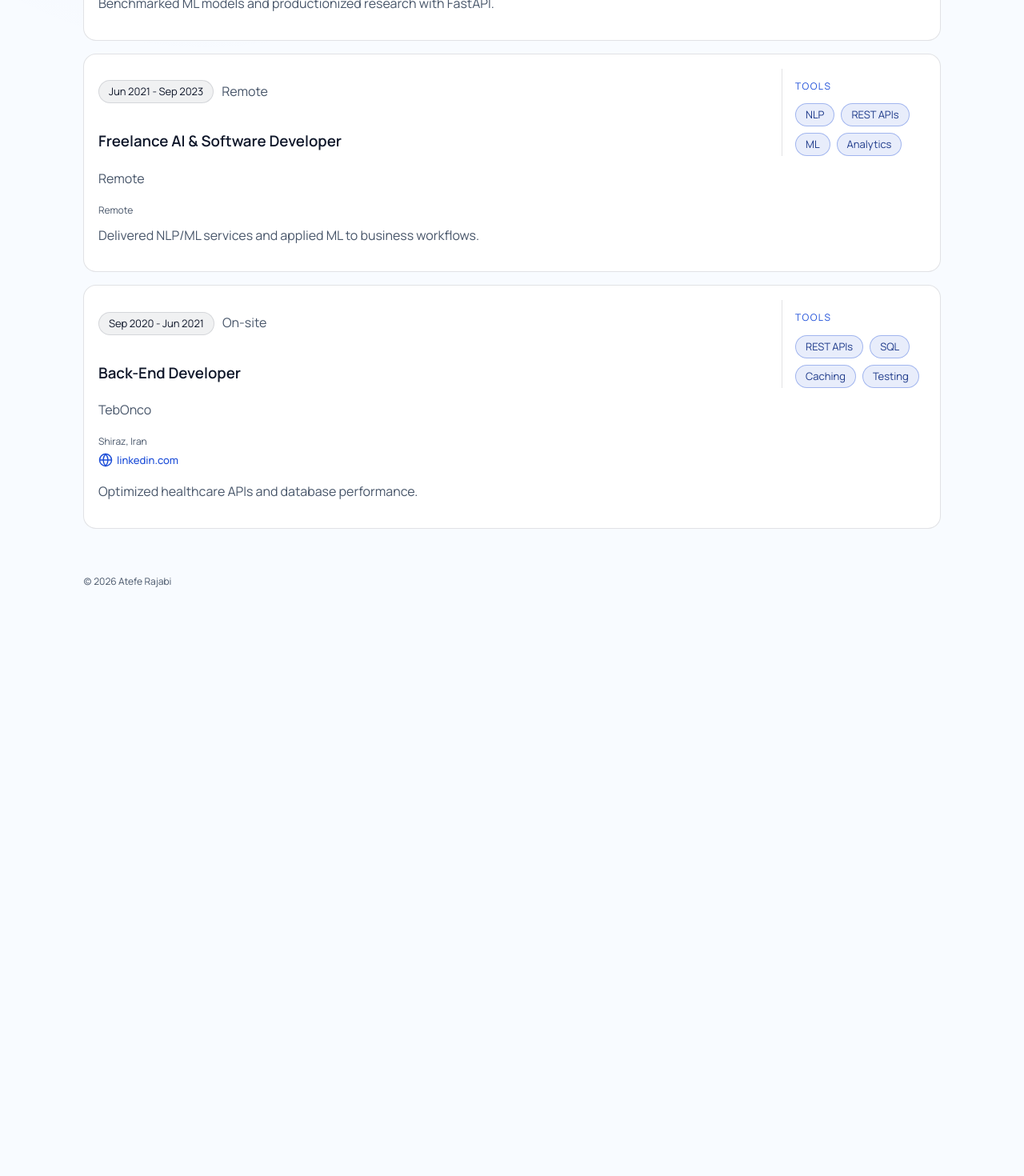
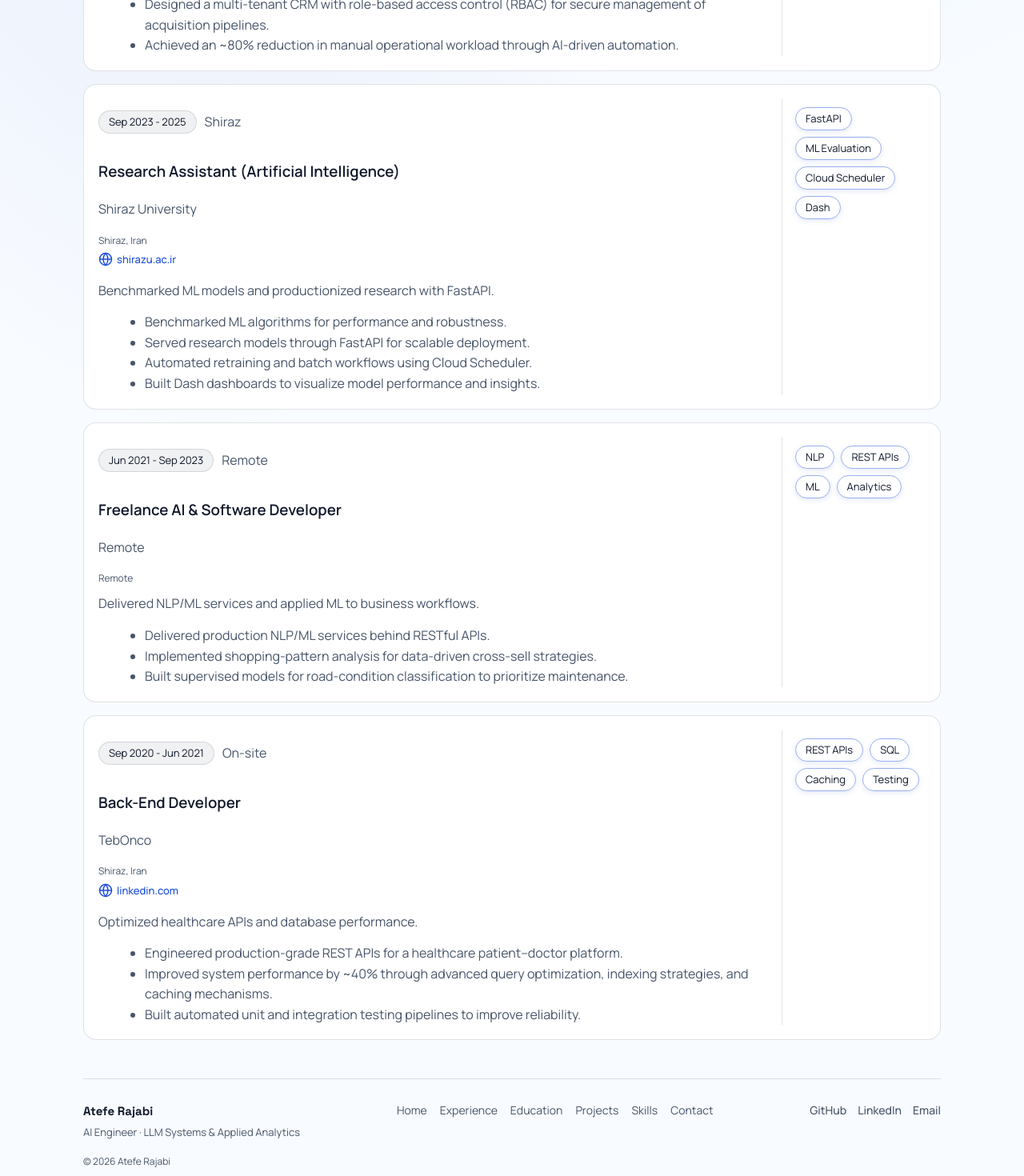
Before and after one commit to itsatefe/itsatefe.github.io, a React (Vite) app: page /experience in a window 1280 px wide. Shown: the part 1100-2570 px from the top of the page at 80% size. Before the commit the page ends 1836 px from the top, so only its background shows below. Built offline with nearby package versions, Linux system fonts and the light colour scheme.

Commit message:
update summary and structure

```diff
--- a/src/App.tsx
+++ b/src/App.tsx
@@ -62,9 +62,26 @@ export default function App() {
       </Routes>
 
       <footer className="footer">
-        <span>
-          (c) {new Date().getFullYear()} {profile.name}
-        </span>
+        <div className="footer__inner">
+          <div className="footer__brand">
+            <span className="footer__name">{profile.name}</span>
+            <span className="footer__tagline">{profile.title}</span>
+          </div>
+          <nav className="footer__nav">
+            <Link to="/">Home</Link>
+            <Link to="/experience">Experience</Link>
+            <Link to="/education">Education</Link>
+            <Link to="/projects">Projects</Link>
+            <Link to="/skills">Skills</Link>
+            <Link to="/contact">Contact</Link>
+          </nav>
+          <div className="footer__social">
+            <a href={profile.github} target="_blank" rel="noreferrer">GitHub</a>
+            <a href={profile.linkedin} target="_blank" rel="noreferrer">LinkedIn</a>
+            <a href={`mailto:${profile.email}`}>Email</a>
+          </div>
+        </div>
+        <div className="footer__copy">© {new Date().getFullYear()} {profile.name}</div>
       </footer>
     </div>
   );
--- a/src/components/ExperienceTimeline.tsx
+++ b/src/components/ExperienceTimeline.tsx
@@ -1,27 +1,10 @@
-import { useState } from "react";
 import { experiences } from "../data/profile";
 
 export function ExperienceTimeline() {
-  const [activeIndex, setActiveIndex] = useState<number | null>(null);
-  const active = activeIndex !== null ? experiences[activeIndex] : null;
-
   return (
-    <>
     <div className="timeline">
-        {experiences.map((exp, index) => (
-          <article
-            key={exp.role + exp.company}
-            className="timeline__card card--clickable"
-            role="button"
-            tabIndex={0}
-            onClick={() => setActiveIndex(index)}
-            onKeyDown={(event) => {
-              if (event.key === "Enter" || event.key === " ") {
-                event.preventDefault();
-                setActiveIndex(index);
-              }
-            }}
-          >
+      {experiences.map((exp) => (
+        <article key={exp.role + exp.company} className="timeline__card">
           <div className="timeline__grid">
             <div>
               <div className="timeline__meta">
@@ -38,9 +21,13 @@ export function ExperienceTimeline() {
                 </a>
               )}
               <p className="timeline__brief">{exp.brief}</p>
+              <ul className="timeline__bullets">
+                {exp.bullets.map((bullet) => (
+                  <li key={bullet}>{bullet}</li>
+                ))}
+              </ul>
             </div>
             <div className="timeline__keywords">
-                <p className="eyebrow">Tools</p>
               <div className="tags">
                 {exp.keywords.map((keyword) => (
                   <span key={keyword} className="pill pill--soft">
@@ -53,41 +40,5 @@ export function ExperienceTimeline() {
         </article>
       ))}
     </div>
-
-      {active && (
-        <div className="modal" role="dialog" aria-modal="true">
-          <div className="modal__backdrop" onClick={() => setActiveIndex(null)} />
-          <div className="modal__panel" role="document">
-            <div className="modal__header">
-              <div>
-                <p className="eyebrow">{active.period}</p>
-                <h3>{active.role}</h3>
-                <p className="muted">{active.company}</p>
-                <p className="timeline__company-location">{active.companyLocation}</p>
-                {active.website && (
-                  <a href={active.website} target="_blank" rel="noreferrer" className="website-field">
-                    <svg className="icon" viewBox="0 0 24 24" fill="none" stroke="currentColor" strokeWidth="2"><circle cx="12" cy="12" r="10"/><path d="M2 12h20M12 2a15.3 15.3 0 0 1 4 10 15.3 15.3 0 0 1-4 10 15.3 15.3 0 0 1-4-10 15.3 15.3 0 0 1 4-10z"/></svg>
-                    {new URL(active.website).hostname.replace(/^www\./, "")}
-                  </a>
-                )}
-              </div>
-              <button
-                type="button"
-                className="modal__close"
-                onClick={() => setActiveIndex(null)}
-                aria-label="Close experience details"
-              >
-                x
-              </button>
-            </div>
-            <ul>
-              {active.bullets.map((bullet) => (
-                <li key={bullet}>{bullet}</li>
-              ))}
-            </ul>
-          </div>
-        </div>
-      )}
-    </>
   );
 }
--- a/src/components/Hero.tsx
+++ b/src/components/Hero.tsx
@@ -11,7 +11,7 @@ export function Hero() {
           <img src={portrait} alt={`${profile.name} portrait`} />
         </div>
         <div className="hero__text">
-          <p className="eyebrow">AI Backend Developer</p>
+          <p className="eyebrow">AI Engineer</p>
           <h1>{profile.name}</h1>
           <div className="hero__lede">
             {splitParagraphs(profile.summary).map((paragraph) => (
@@ -20,8 +20,8 @@ export function Hero() {
           </div>
           <div className="hero__chips">
             <span>{profile.location}</span>
-            <span>Cloud-native ML and APIs</span>
-            <span>3+ yrs experience</span>
+            <span>LLM pipelines · production systems</span>
+            <span>~80% ops reduction at ShortPartners</span>
           </div>
           <div className="hero__cta">
             <Link className="btn primary" to="/contact">
--- a/src/data/contact.ts
+++ b/src/data/contact.ts
@@ -32,9 +32,9 @@ export const contactContent: ContactContent = {
   headline: "Contact",
   card: {
     eyebrow: "Reach out",
-    title: "Let's build something reliable.",
+    title: "Let's build something that actually moves the needle.",
     body:
-      "Open to AI backend roles, ML pipelines, and platform work. I respond quickly to clear project scopes and collaboration requests.",
+      "Open to roles where AI has a real business problem to solve. I respond quickly to clear scopes and direct conversations.",
   },
   actions: [
     {
@@ -73,14 +73,14 @@ export const contactContent: ContactContent = {
     },
     {
       label: "Focus",
-      value: "AI backend, data pipelines, LLM integrations",
+      value: "Applied AI · turning data into decisions",
     },
   ],
   availabilityHeading: "Availability",
   availability: [
     {
       label: "Timezone",
-      value: "GMT+4 (Armenia)",
+      value: "GMT+4 · Yerevan, Armenia",
     },
     {
       label: "Response time",
--- a/src/data/profile.ts
+++ b/src/data/profile.ts
@@ -1,17 +1,13 @@
 export const profile = {
   name: "Atefe Rajabi",
-  title: "AI Backend Developer",
-  location: "Yerevan, Armenia",
+  title: "AI Engineer · LLM Systems & Applied Analytics",
+  location: "Yerevan, Armenia · Open to Relocation",
   email: "atefe.rajabi.78@gmail.com",
   github: "https://github.com/itsatefe",
   linkedin: "https://linkedin.com/in/atefe-rajabi78",
-  summary: `I build AI-driven systems that translate ideas into usable products. I'm motivated by creating tools that improve decision-making and reduce unnecessary complexity.
+  summary: `My work spans LLM pipelines, backend APIs, data systems, and production deployment on GCP. I gravitate toward problems where the output directly changes what someone decides or does next.
 
-I adapt quickly to new technologies and enjoy learning by building. I'm comfortable working in evolving environments where experimentation and iteration are part of the process. I approach problems analytically and creatively, and I stay persistent until I understand the root cause, especially when debugging complex systems.
-
-I'm particularly interested in product-focused teams that integrate AI into meaningful applications rather than treating technology as an end in itself.
-
-Beyond my work, I'm curious about different cultures and perspectives. Learning languages and engaging with international environments has always been important to me, both personally and professionally.`,
+  At ShortPartners I automated an investment opportunity review process that previously required significant manual effort — the system now handles sourcing, scoring, and pipeline management end-to-end, reducing that workload by ~80%. At Mithra-AI I built an LLM pipeline that mines agent conversation history to surface procurement cost optimization opportunities the platform wasn't yet addressing. Earlier, at TebOnco, query optimization and caching changes I made to a production healthcare API improved system performance by 40%.`,
 };
 
 export const experiences = [
--- a/src/index.css
+++ b/src/index.css
@@ -209,7 +209,7 @@ a {
 
 .home__intro {
   display: grid;
-  grid-template-columns: minmax(260px, 1.1fr) minmax(220px, 0.9fr);
+  grid-template-columns: minmax(280px, 1.5fr) minmax(180px, 0.5fr);
   gap: 24px;
   align-items: start;
   padding: 28px;
@@ -247,6 +247,10 @@ a {
 .home__personal {
   display: grid;
   gap: 6px;
+}
+
+.home__personal .badge-available {
+  justify-self: start;
 }
 
 .home__contacts {
@@ -421,7 +425,7 @@ a {
   display: grid;
   grid-template-columns: minmax(0, 1fr) 180px;
   gap: 18px;
-  align-items: start;
+  align-items: stretch;
 }
 
 .timeline__keywords {
@@ -544,9 +548,10 @@ a {
 }
 
 .pill--soft {
-  background: rgba(29, 78, 216, 0.1);
-  border-color: rgba(29, 78, 216, 0.35);
-  color: #1e3a8a;
+  background: transparent;
+  border-color: rgba(29, 78, 216, 0.45);
+  color: var(--text);
+  box-shadow: 0 2px 6px rgba(29, 78, 216, 0.12);
 }
 
 .skills-grid {
@@ -629,13 +634,74 @@ a {
 }
 
 .footer {
-  margin-top: 20px;
+  margin-top: auto;
+  border-top: 1px solid var(--border);
+  padding: 28px 0 20px;
+  display: grid;
+  gap: 16px;
+}
+
+.footer__inner {
   display: flex;
   justify-content: space-between;
+  align-items: flex-start;
+  gap: 24px;
+  flex-wrap: wrap;
+}
+
+.footer__brand {
+  display: grid;
+  gap: 4px;
+}
+
+.footer__name {
+  font-family: "Space Grotesk", sans-serif;
+  font-weight: 700;
+  font-size: 15px;
+}
+
+.footer__tagline {
+  font-size: 13px;
   color: var(--muted);
+}
+
+.footer__nav {
+  display: flex;
+  gap: 16px;
+  flex-wrap: wrap;
+  align-items: center;
+}
+
+.footer__nav a {
+  font-size: 14px;
+  color: var(--muted);
+  transition: color 150ms ease;
+}
+
+.footer__nav a:hover {
+  color: var(--accent);
+}
+
+.footer__social {
+  display: flex;
+  gap: 14px;
+  align-items: center;
+}
+
+.footer__social a {
+  font-size: 14px;
+  font-weight: 500;
+  color: var(--muted);
+  transition: color 150ms ease;
+}
+
+.footer__social a:hover {
+  color: var(--accent);
+}
+
+.footer__copy {
   font-size: 12px;
-  padding: 8px 0 0;
-  margin-top: auto;
+  color: var(--muted);
 }
 
 .modal {
@@ -750,6 +816,13 @@ a {
   gap: 10px;
 }
 
+.pill-list .pill {
+  background: transparent;
+  border-color: rgba(29, 78, 216, 0.45);
+  color: var(--text);
+  box-shadow: 0 2px 6px rgba(29, 78, 216, 0.12);
+}
+
 @media (max-width: 820px) {
   .hero {
     grid-template-columns: 1fr;
@@ -784,6 +857,10 @@ a {
   .home__personal {
     justify-items: center;
     text-align: center;
+  }
+
+  .home__personal .badge-available {
+    justify-self: center;
   }
 
   .home__meta {
```
Also changed, not shown: src/components/EducationList.tsx (+23 -61 lines), src/components/ProjectGrid.tsx (+13 -58 lines). Lines whose indentation alone changed are shown as unchanged.
